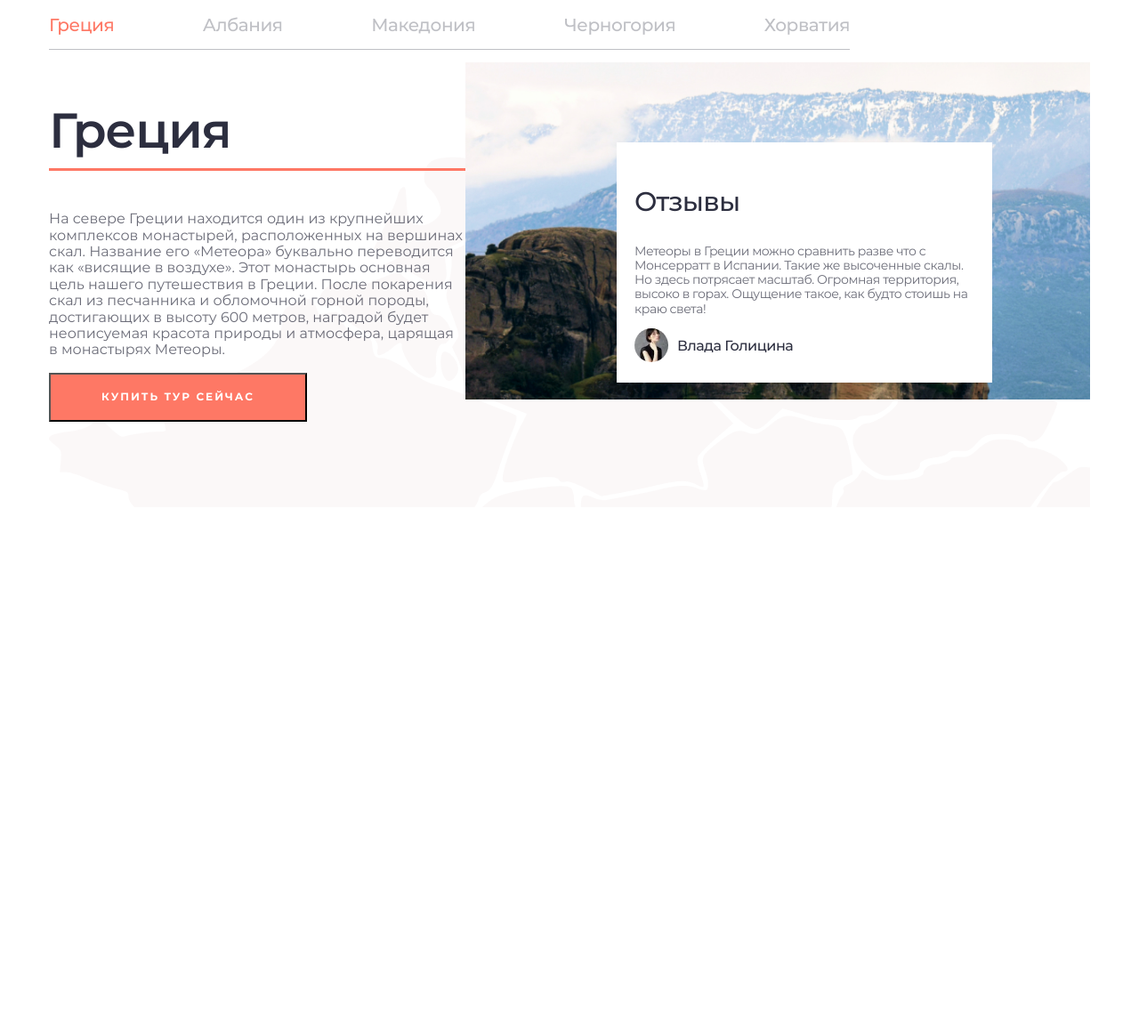
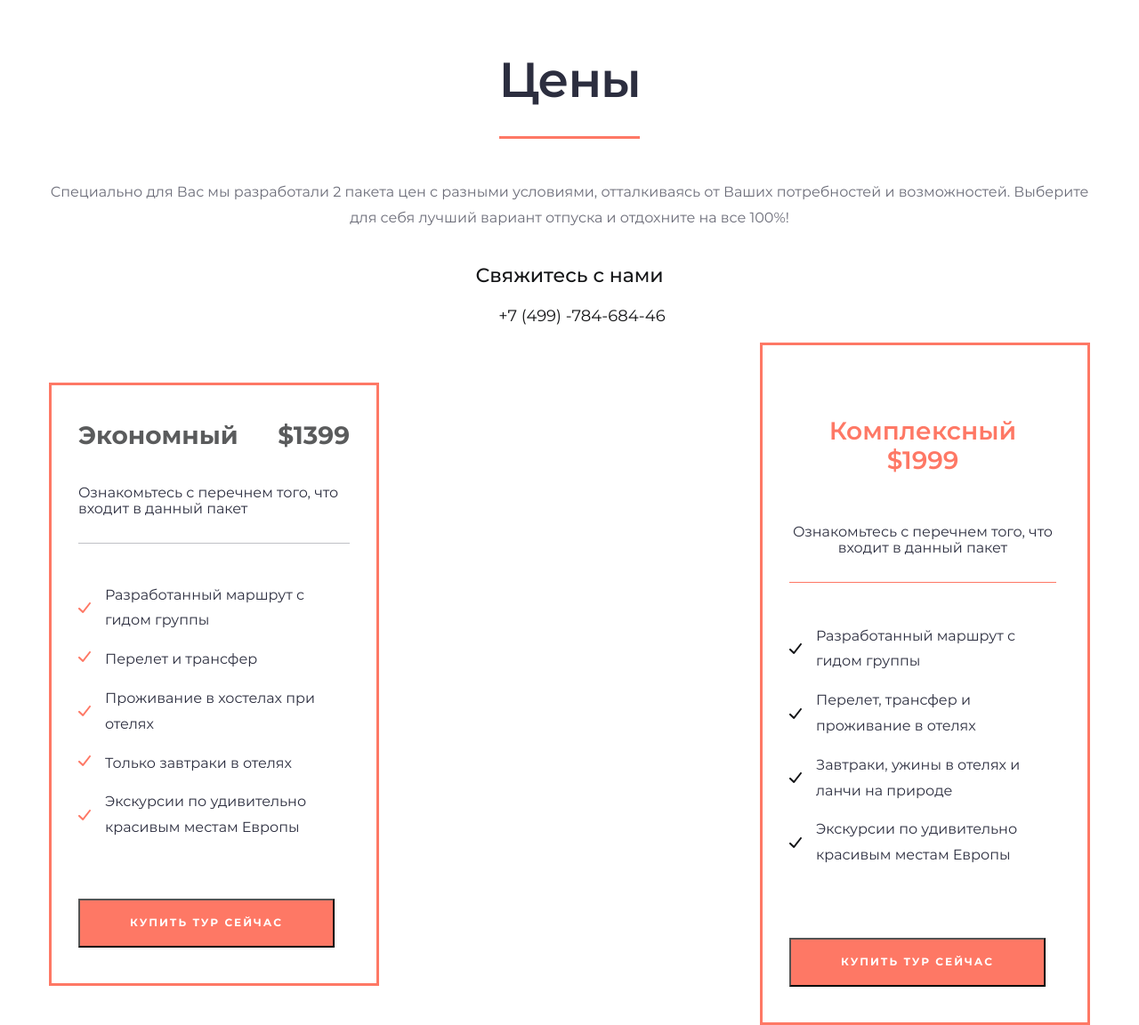
Before and after one commit to AndrewChernigovsky/-_-, a website: page source/index.html in a window 1280 px wide. Shown: the part 2192-3344 px from the top of the page at 89% size. Before the commit the page ends 2762 px from the top, so only its background shows below. Drawn offline with nearby package versions, Linux system fonts and the light colour scheme; files that its build step writes are made by us from their sources.

Commit message:
costAdap-noDone

```diff
--- a/source/index.html
+++ b/source/index.html
@@ -138,7 +138,7 @@
       </div>
     </section>
 
-    <div class="aboutTours">
+    <div class="aboutTours" style="display: none;">
       <div class="aboutTours__wrapper">
         <ul class="aboutTours__header">
           <li class="aboutTours__tab">
@@ -312,7 +312,7 @@
       </div>
     </div>
 
-    <div class="cost"  style="display: none;">
+    <div class="cost">
       <section class="price">
         <h3 class="price__title font-sixth">Цены</h3>
         <p class="price__about font-costAbout">Специально для Вас  мы разработали 2 пакета цен с разными условиями, отталкиваясь от Ваших потребностей и возможностей. Выберите для себя лучший вариант отпуска и отдохните на все 100%!</p>
--- a/source/sass/blocks/buttons.scss
+++ b/source/sass/blocks/buttons.scss
@@ -1,6 +1,6 @@
 .btn {
   background-color: $basic-primary;
-  min-width: 290px;
+  width: 288px;
   height: 55px;
   text-align: center;
   padding: 10px;
--- a/source/sass/blocks/cost.scss
+++ b/source/sass/blocks/cost.scss
@@ -1,22 +1,50 @@
 .cost {
   display: flex;
-  justify-content: space-between;
   align-items: center;
   flex-wrap: wrap;
   margin-bottom: 140px;
+  flex-direction: row-reverse;
+  justify-content: center;
 
-  .price,.price-complex,.price-econom{
-    flex-basis: 370px;
+  .price-complex,.price-econom{
+    flex-basis: 25.2%;
     min-height: min-content;
+
+    @media (min-width:$ds){
+      flex-basis: 31.2%;
+    }
+  }
+
+  .price{
+    min-width: 100%;
+    min-height: min-content;
+
+    @media (min-width:$ds){
+      flex-basis: 26.5%;
+    }
+  }
+
+  @media (min-width:$ds){
+    justify-content: space-between;
   }
 }
 
 .price {
+  order: 1;
+  display: flex;
+  flex-direction: column;
+  justify-content: center;
+  align-items: center;
+  text-align: center;
+  margin-bottom: 20px;
 
   &__title {
-    padding-bottom: 32px;
-    border-bottom: 3px solid $basic-primary;
     margin-bottom: 30px;
+
+    @media (min-width:$ds){
+      padding-bottom: 32px;
+      border-bottom: 3px solid $basic-primary;
+    }
   }
 
   &__about {
@@ -29,26 +57,47 @@
       stroke: $basic-primary;
     }
   }
+
+  @media (min-width:$ds){
+  }
 }
 
 .price-complex {
   border: 3px solid $basic-primary;
+  order: 1;
 
   &__wrapper{
-    padding: 40px 30px;
+    padding: 20px 10px;
     min-height: 100%;
+    width: 300px;
+
+    @media (min-width:$ds){
+      padding: 40px 30px;
+    }
   }
   &__offer {
     display: flex;
     justify-content: space-between;
     align-items: center;
     margin-bottom: 40px;
+
+    flex-wrap: wrap;
+    width: min-content;
+    justify-content: center;
+    margin: 0 auto;
+
+    @media (min-width:$ds){
+      padding: 40px 30px;
+    }
   }
   &__about {
     padding-bottom: 28px;
     border-bottom: 1px solid $basic-primary;
     margin-bottom: 30px;
+
+    text-align: center;
   }
+
   &__content{
     display: flex;
     flex-direction: column;
@@ -82,11 +131,17 @@
 
 .price-econom {
   border: 3px solid $basic-primary;
+  order: 2;
 
   &__wrapper {
-    padding: 40px 30px;
+    padding: 20px 10px;
     min-height: 100%;
     position: relative;
+    min-height: 100%;
+
+    @media (min-width:$ds){
+      padding: 40px 30px;
+    }
   }
   &__offer {
     display: flex;
```
